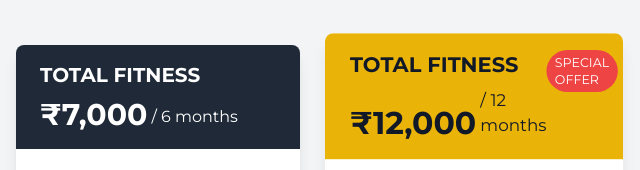
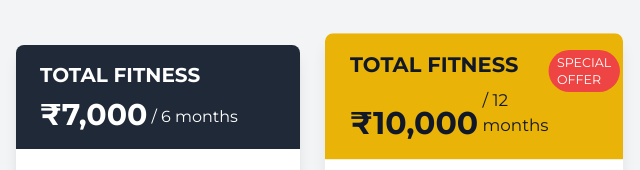
Before and after one commit to Yousufpz/IronPulseGymFitnessWebsite, a plain HTML site: page index.html in a window 1280 px wide. Shown: the part 2615-2785 px from the top of the page, 640-1280 px from the left. Drawn offline with nearby package versions, Linux system fonts and the light colour scheme.

Commit message:
Update index.html
update price

```diff
--- a/index.html
+++ b/index.html
@@ -350,7 +350,7 @@
                             <div>
                                 <h3 class="text-xl font-bold">TOTAL FITNESS</h3>
                                 <div class="flex items-end mt-2">
-                                    <span class="text-3xl font-bold">₹12,000</span>
+                                    <span class="text-3xl font-bold">₹10,000</span>
                                     <span class="ml-1 mb-1">/ 12 months</span>
                                 </div>
                             </div>
```
